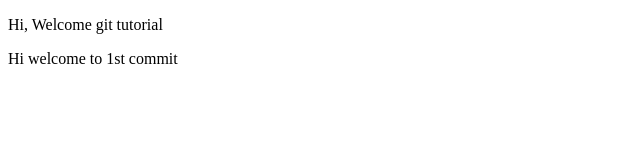
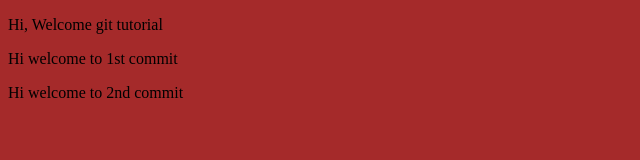
Before and after one commit to bsurve/Gitproject, a plain HTML site: page index.html in a window 1280 px wide. Shown: the whole page, without its empty margins (0-640 px from the left). Drawn offline with Linux system fonts and the light colour scheme.

Commit message:
index html file modified

```diff
--- a/index.html
+++ b/index.html
@@ -8,5 +8,11 @@
 <body>
     <p> Hi, Welcome git tutorial</p>
     <p>Hi welcome to 1st commit</p>
+    <p>Hi welcome to 2nd commit</p>
 </body>
+<style>
+    body{
+        background-color: brown;
+    }
+</style>
 </html>
```
